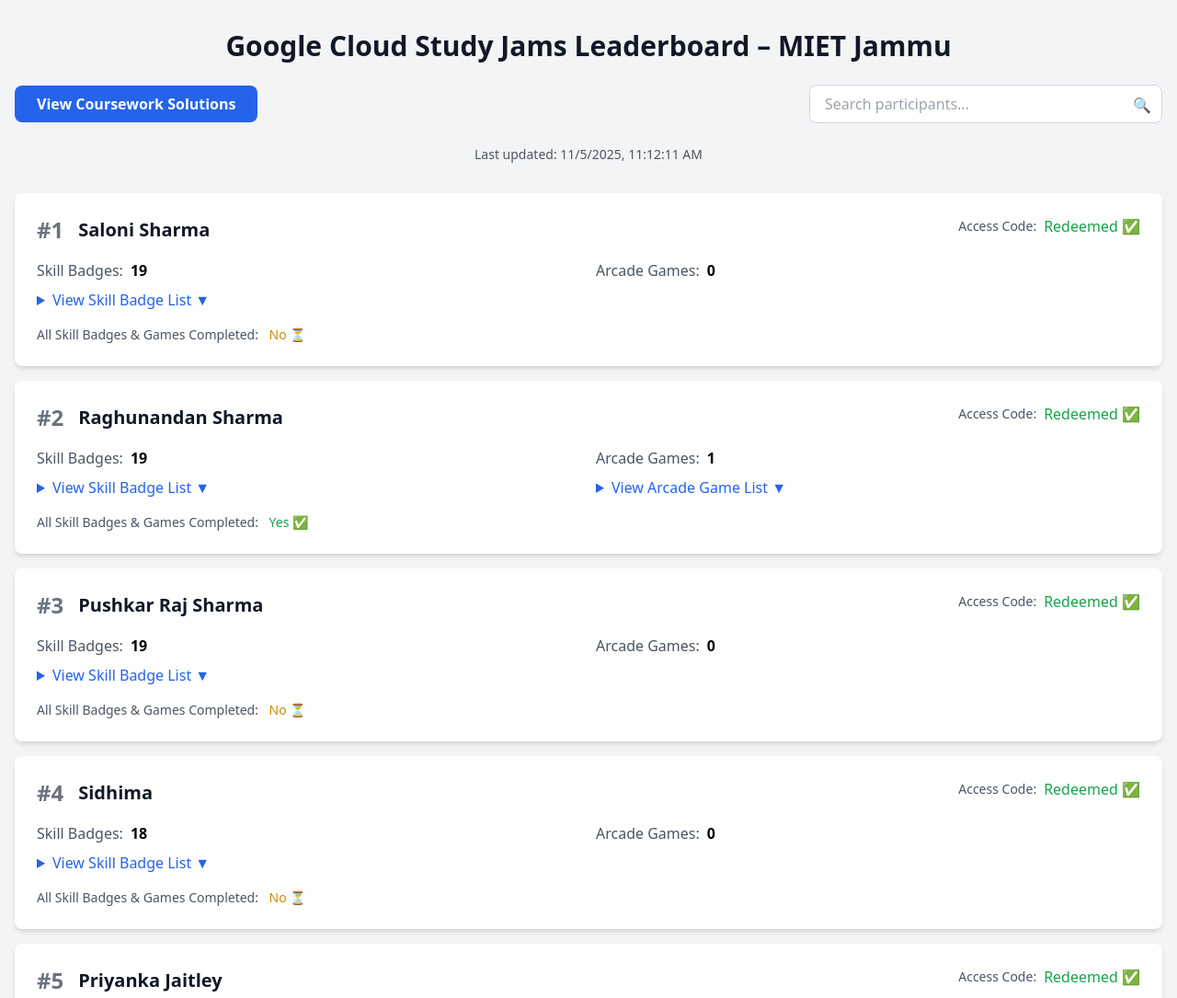
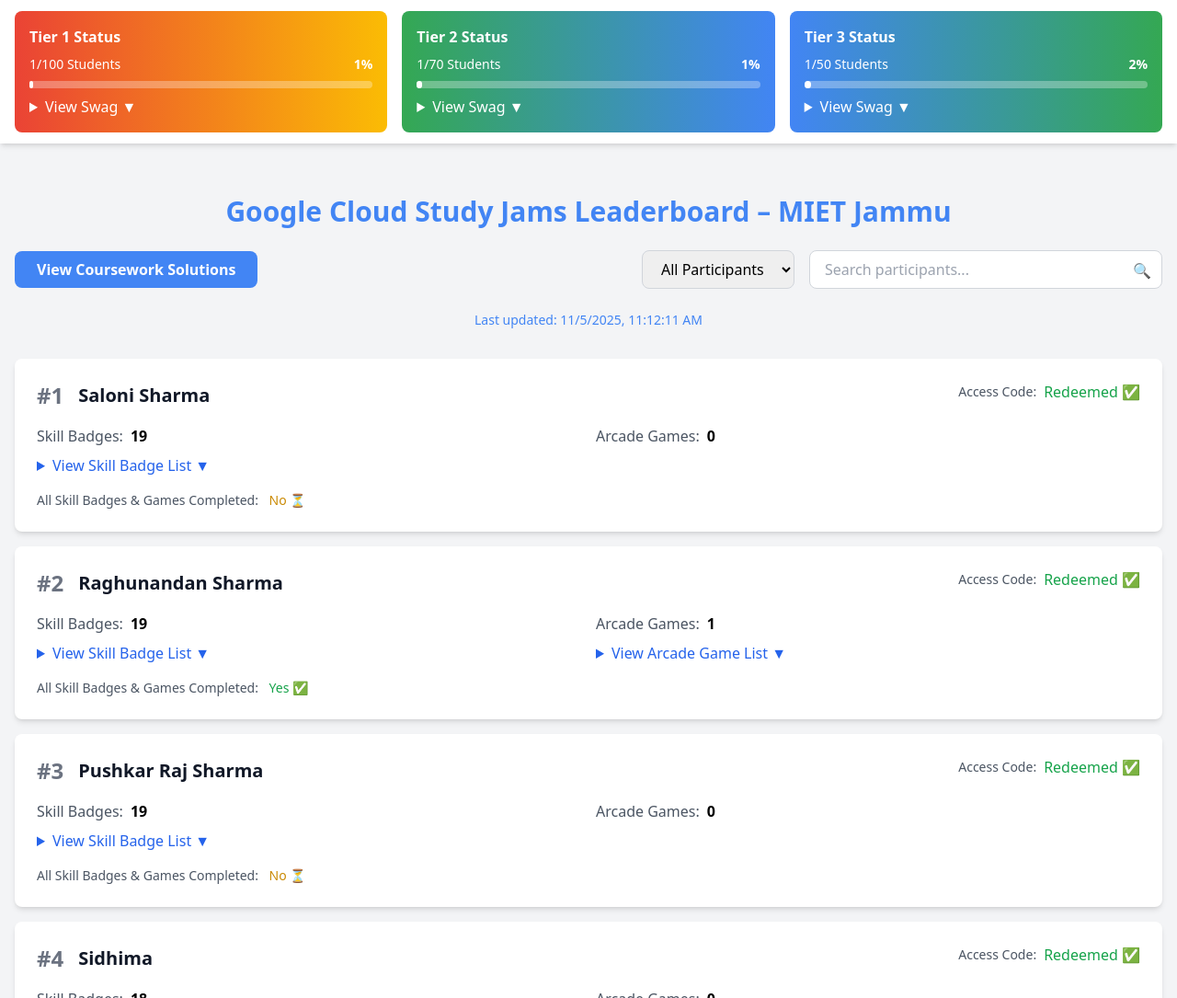
Before and after one commit to gdgoc-miet/google-cloud-study-jams-2025-26, a plain HTML site: page index.html in a window 1280 px wide. Shown: the top 1085 px of the page at 92% size. Drawn offline with nearby package versions, Linux system fonts and the light colour scheme.

Commit message:
tier added

```diff
--- a/index.html
+++ b/index.html
@@ -10,25 +10,80 @@
     <script src="https://cdnjs.cloudflare.com/ajax/libs/PapaParse/5.4.1/papaparse.min.js"></script>
 </head>
 <body class="bg-gray-100 min-h-screen">
+        <!-- Tier Status Bar -->
+    <div class="bg-white shadow-md mb-6">
+        <div class="container mx-auto px-4 py-3">
+            <div class="grid grid-cols-1 md:grid-cols-3 gap-4">
+                <div class="tier-card bg-gradient-to-r from-[#EA4335] to-[#FBBC04] p-4 rounded-lg text-white">
+                    <h3 class="font-bold mb-2">Tier 1 Status</h3>
+                    <div id="tier1-progress" class="text-sm">Loading...</div>
+                    <details class="mt-2 cursor-pointer">
+                        <summary class="font-medium">View Swag ▼</summary>
+                        <div class="mt-2 text-sm bg-white/10 p-2 rounded">
+                            All Tier 2 rewards plus:
+                            <ul class="list-disc ml-4 mt-1">
+                                <li>Limited Edition Bag</li>
+                            </ul>
+                        </div>
+                    </details>
+                </div>
+                <div class="tier-card bg-gradient-to-r from-[#34A853] to-[#4285F4] p-4 rounded-lg text-white">
+                    <h3 class="font-bold mb-2">Tier 2 Status</h3>
+                    <div id="tier2-progress" class="text-sm">Loading...</div>
+                    <details class="mt-2 cursor-pointer">
+                        <summary class="font-medium">View Swag ▼</summary>
+                        <div class="mt-2 text-sm bg-white/10 p-2 rounded">
+                            All Tier 3 rewards plus:
+                            <ul class="list-disc ml-4 mt-1">
+                                <li>Google Cloud Water Bottle</li>
+                            </ul>
+                        </div>
+                    </details>
+                </div>
+                <div class="tier-card bg-gradient-to-r from-[#4285F4] to-[#34A853] p-4 rounded-lg text-white">
+                    <h3 class="font-bold mb-2">Tier 3 Status</h3>
+                    <div id="tier3-progress" class="text-sm">Loading...</div>
+                    <details class="mt-2 cursor-pointer">
+                        <summary class="font-medium">View Swag ▼</summary>
+                        <div class="mt-2 text-sm bg-white/10 p-2 rounded">
+                            <ul class="list-disc ml-4">
+                                <li>Google Cloud T-Shirt</li>
+                                <li>Exclusive Sticker Pack</li>
+                            </ul>
+                        </div>
+                    </details>
+                </div>
+            </div>
+        </div>
+    </div>
+
     <div class="container mx-auto px-4 py-8">
         <!-- Header Section -->
         <header class="mb-8">
-            <h1 class="text-3xl font-bold text-gray-900 mb-6 text-center">
+            <h1 class="text-3xl font-bold text-[#4285F4] mb-6 text-center">
                 Google Cloud Study Jams Leaderboard – MIET Jammu
             </h1>
             <div class="flex flex-col sm:flex-row justify-between items-center gap-4 mb-6">
-                <a href="https://cloud-skills-jams.vercel.app" target="_blank" rel="noopener"
-                   class="bg-blue-600 hover:bg-blue-700 text-white font-semibold py-2 px-6 rounded-lg transition-colors">
+                <a href="https://gcp-tutorial.vercel.app/" target="_blank" rel="noopener"
+                   class="bg-[#4285F4] hover:bg-[#357ABD] text-white font-semibold py-2 px-6 rounded-lg transition-colors">
                     View Coursework Solutions
                 </a>
-                <div class="relative w-full sm:w-96">
-                    <input type="text" id="searchInput"
-                           placeholder="Search participants..."
-                           class="w-full px-4 py-2 border border-gray-300 rounded-lg focus:ring-2 focus:ring-blue-500 focus:border-transparent">
-                    <span class="absolute right-3 top-2.5 text-gray-400">🔍</span>
+                <div class="flex gap-4">
+                    <select id="filterType" class="px-4 py-2 border border-gray-300 rounded-lg focus:ring-2 focus:ring-[#4285F4] focus:border-transparent">
+                        <option value="all">All Participants</option>
+                        <option value="completed">Completed All</option>
+                        <option value="inProgress">In Progress</option>
+                        <option value="notStarted">Not Started</option>
+                    </select>
+                    <div class="relative w-full sm:w-96">
+                        <input type="text" id="searchInput"
+                               placeholder="Search participants..."
+                               class="w-full px-4 py-2 border border-gray-300 rounded-lg focus:ring-2 focus:ring-[#4285F4] focus:border-transparent">
+                        <span class="absolute right-3 top-2.5 text-gray-400">🔍</span>
+                    </div>
                 </div>
             </div>
-            <div id="lastUpdated" class="text-sm text-gray-600 text-center"></div>
+            <div id="lastUpdated" class="text-sm text-[#4285F4] text-center"></div>
         </header>
 
         <!-- Leaderboard Section -->
--- a/script.js
+++ b/script.js
@@ -1,6 +1,11 @@
 // Constants
 const CSV_PATH = 'data.csv';
 const POLL_INTERVAL = 60000; // Check for updates every minute
+const TIER_THRESHOLDS = {
+    tier1: 100, // 100 students needed
+    tier2: 70,  // 70 students needed
+    tier3: 50   // 50 students needed
+};
 
 // State
 let participants = [];
@@ -9,17 +14,58 @@ let lastModified = null;
 // DOM Elements
 const leaderboardEl = document.getElementById('leaderboard');
 const searchInput = document.getElementById('searchInput');
+const filterType = document.getElementById('filterType');
 const loadingEl = document.getElementById('loading');
 const lastUpdatedEl = document.getElementById('lastUpdated');
+const tier1Progress = document.getElementById('tier1-progress');
+const tier2Progress = document.getElementById('tier2-progress');
+const tier3Progress = document.getElementById('tier3-progress');
 
 // Initialize
 document.addEventListener('DOMContentLoaded', init);
 
 async function init() {
     await loadData();
-    searchInput.addEventListener('input', handleSearch);
+    searchInput.addEventListener('input', handleFilters);
+    filterType.addEventListener('change', handleFilters);
     // Start polling for updates
     setInterval(checkForUpdates, POLL_INTERVAL);
+}
+
+function updateTierProgress() {
+    const completedParticipants = participants.filter(p => p.allCompleted);
+    const total = completedParticipants.length;
+
+    // Update tier progress
+    tier1Progress.innerHTML = `
+        <div class="flex justify-between items-center">
+            <span>${total}/${TIER_THRESHOLDS.tier1} Students</span>
+            <span class="font-bold">${Math.round((total/TIER_THRESHOLDS.tier1) * 100)}%</span>
+        </div>
+        <div class="w-full bg-white/30 rounded-full h-2 mt-2">
+            <div class="bg-white rounded-full h-2" style="width: ${Math.min(100, (total/TIER_THRESHOLDS.tier1) * 100)}%"></div>
+        </div>
+    `;
+
+    tier2Progress.innerHTML = `
+        <div class="flex justify-between items-center">
+            <span>${total}/${TIER_THRESHOLDS.tier2} Students</span>
+            <span class="font-bold">${Math.round((total/TIER_THRESHOLDS.tier2) * 100)}%</span>
+        </div>
+        <div class="w-full bg-white/30 rounded-full h-2 mt-2">
+            <div class="bg-white rounded-full h-2" style="width: ${Math.min(100, (total/TIER_THRESHOLDS.tier2) * 100)}%"></div>
+        </div>
+    `;
+
+    tier3Progress.innerHTML = `
+        <div class="flex justify-between items-center">
+            <span>${total}/${TIER_THRESHOLDS.tier3} Students</span>
+            <span class="font-bold">${Math.round((total/TIER_THRESHOLDS.tier3) * 100)}%</span>
+        </div>
+        <div class="w-full bg-white/30 rounded-full h-2 mt-2">
+            <div class="bg-white rounded-full h-2" style="width: ${Math.min(100, (total/TIER_THRESHOLDS.tier3) * 100)}%"></div>
+        </div>
+    `;
 }
 
 async function loadData() {
@@ -70,6 +116,7 @@ async function loadData() {
         });
 
         renderLeaderboard();
+        updateTierProgress();
         loadingEl.style.display = 'none';
     } catch (error) {
         console.error('Error loading data:', error);
@@ -138,11 +185,27 @@ function renderLeaderboard(filteredParticipants = participants) {
         .join('');
 }
 
-function handleSearch(event) {
-    const searchTerm = event.target.value.toLowerCase();
-    const filtered = participants.filter(p =>
+function handleFilters() {
+    const searchTerm = searchInput.value.toLowerCase();
+    const filterValue = filterType.value;
+
+    let filtered = participants.filter(p =>
         p.name.toLowerCase().includes(searchTerm)
     );
+
+    // Apply status filter
+    switch(filterValue) {
+        case 'completed':
+            filtered = filtered.filter(p => p.allCompleted);
+            break;
+        case 'inProgress':
+            filtered = filtered.filter(p => p.totalBadges > 0 && !p.allCompleted);
+            break;
+        case 'notStarted':
+            filtered = filtered.filter(p => p.totalBadges === 0);
+            break;
+    }
+
     renderLeaderboard(filtered);
 }
 
```
